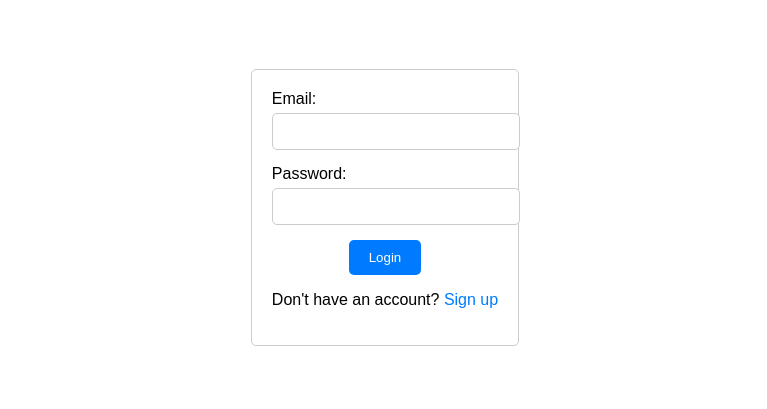
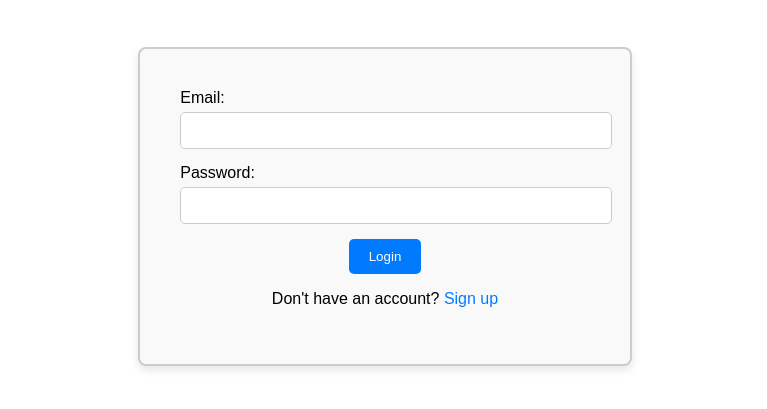
Before and after one commit to neo2wicked/ProjectKeera, a website: page frontend/index.html in a window 1280 px wide. Shown: the part 61-470 px from the top of the page, without its empty margins (255-1022 px from the left). Drawn offline with Linux system fonts and the light colour scheme.

Commit message:
updated css of login page

```diff
--- a/frontend/style.css
+++ b/frontend/style.css
@@ -17,11 +17,15 @@ h1 {
 
 /* Login and Signup Page Styles */
 .login-container, .signup-container {
-    margin-top: 50px;
-    padding: 20px;
-    border: 1px solid #ccc;
-    border-radius: 5px;
-    display: inline-block;
+    width: 40%; /* Adjusted width for a more substantial presence */
+    min-width: 300px; /* Minimum width to ensure usability on smaller screens */
+    margin: 50px auto; /* Centering it vertically and horizontally */
+    padding: 40px; /* More padding for a better visual spacing */
+    border: 2px solid #ccc; /* Slightly thicker border for a more defined box */
+    border-radius: 8px; /* Larger border radius for a softer look */
+    display: block; /* Changed to block to better control width */
+    background-color: #f9f9f9; /* A light background to contrast with the border */
+    box-shadow: 0 4px 8px rgba(0,0,0,0.1); /* Subtle shadow for a 3D effect */
 }
 
 .form-group {
```
